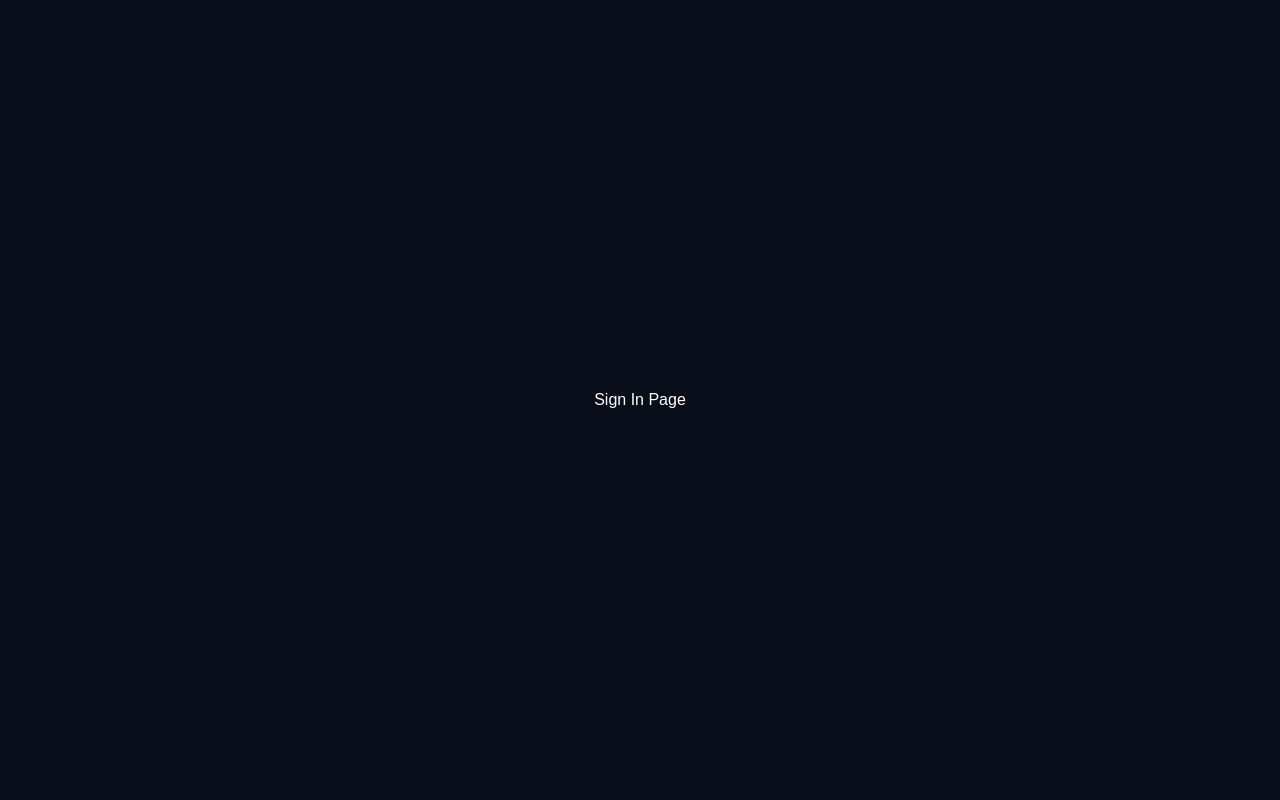
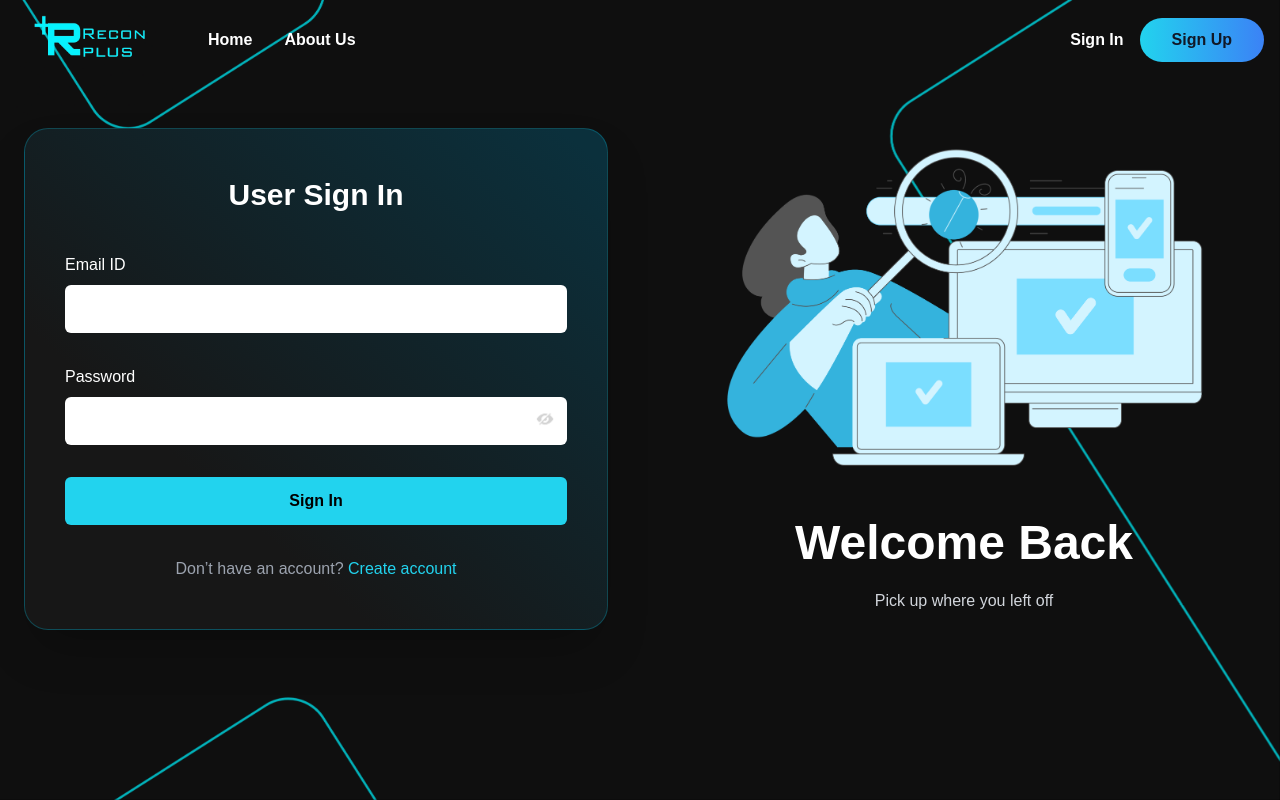
Before and after one commit to Girish312/ReconPlus, a React (Create React App) app: page /signin/1 in a window 1280 px wide. Built offline with nearby package versions, Linux system fonts and the light colour scheme.

Commit message:
final signin

```diff
--- a/src/App.js
+++ b/src/App.js
@@ -3,6 +3,7 @@ import LandingPage from "./pages/Landing";
 import RoleSelection from "./pages/RoleSelection";
 import Signup from "./pages/Signup";
 import SignupSuccess from "./pages/SignupSuccess";
+import Signin from "./pages/Signin";
 
 export default function App() {
   return (
@@ -14,7 +15,7 @@ export default function App() {
         {/* Temporary placeholder routes */}
         <Route path="/signup/:role" element={<Signup />} />
         <Route path="/signup-success" element={<SignupSuccess />} />
-        <Route path="/signin/:role" element={<div className="min-h-screen bg-[#0a0e1a] text-white flex items-center justify-center">Sign In Page</div>} />
+        <Route path="/signin/:role" element={<Signin />} />
       </Routes>
     </Router>
   );
--- a/src/pages/Signin.jsx
+++ b/src/pages/Signin.jsx
@@ -0,0 +1,147 @@
+import { useState } from "react";
+import { useNavigate, useParams } from "react-router-dom";
+import Navbar from "../components/Navbar";
+
+export default function Signin() {
+    const { role } = useParams();
+    const navigate = useNavigate();
+
+    const [showPassword, setShowPassword] = useState(false);
+    const [formData, setFormData] = useState({
+        email: "",
+        password: "",
+    });
+
+    const roleTitleMap = {
+        admin: "Admin",
+        analyst: "Analyst",
+        user: "User",
+    };
+
+    const handleChange = (e) => {
+        const { name, value } = e.target;
+        setFormData({
+            ...formData,
+            [name]: value,
+        });
+    };
+
+    const handleSubmit = (e) => {
+        e.preventDefault();
+
+        // Temporary: only navigation for now
+        console.log("Signin data:", { ...formData, role });
+
+        // Later → dashboard based on role
+        alert(`Signed in as ${role}`);
+    };
+
+    return (
+        <div
+            className="min-h-screen text-white bg-cover bg-no-repeat bg-fixed"
+            style={{
+                backgroundImage: "url('/images/backgrounds/signin-bg.png')",
+            }}
+        >
+            <Navbar />
+
+            <div className="pt-32 px-6 flex justify-center">
+                <div className="w-full max-w-7xl flex flex-col lg:flex-row items-center gap-16">
+
+                    {/* LEFT SECTION - FORM */}
+                    <div className="w-full lg:w-1/2">
+                        <div className="bg-[linear-gradient(41deg,#171717_30%,#0B303C_96%,#0B303C_100%)] border border-cyan-500/30 rounded-3xl px-10 py-12 shadow-2xl">
+
+                            <h2 className="text-3xl font-bold mb-10 text-center">
+                                {roleTitleMap[role] || "User"} Sign In
+                            </h2>
+
+                            <form onSubmit={handleSubmit} className="space-y-8">
+
+                                {/* Email */}
+                                <div>
+                                    <label className="block text-base mb-2">Email ID</label>
+                                    <input
+                                        type="email"
+                                        name="email"
+                                        value={formData.email}
+                                        onChange={handleChange}
+                                        className="w-full px-4 py-3 rounded-md bg-white text-black outline-none"
+                                        required
+                                    />
+                                </div>
+
+                                {/* Password */}
+                                <div>
+                                    <label className="block text-base mb-2">Password</label>
+                                    <div className="relative">
+                                        <input
+                                            type={showPassword ? "text" : "password"}
+                                            name="password"
+                                            value={formData.password}
+                                            onChange={handleChange}
+                                            className="w-full px-4 py-3 rounded-md bg-white text-black outline-none pr-12"
+                                            required
+                                        />
+                                        <button
+                                            type="button"
+                                            onClick={() => setShowPassword(!showPassword)}
+                                            className="absolute right-3 top-3 text-gray-500"
+                                        >
+                                            <img
+                                                src="/images/hide-pass.png"
+                                                alt="hidepass"
+                                                className="h-5 w-5"
+                                            />
+                                        </button>
+                                    </div>
+                                </div>
+
+                                {/* Sign In Button */}
+                                <button
+                                    type="submit"
+                                    className="w-full py-3 rounded-md bg-cyan-400 text-black font-semibold hover:bg-cyan-300 transition"
+                                >
+                                    Sign In
+                                </button>
+
+                                {/* Create Account */}
+                                <p className="text-center text-base text-gray-400 mt-6">
+                                    Don’t have an account?{" "}
+                                    <span
+                                        onClick={() =>
+                                            navigate("/select-role", {
+                                                state: { mode: "signup" },
+                                            })
+                                        }
+                                        className="text-cyan-400 cursor-pointer hover:underline"
+                                    >
+                                        Create account
+                                    </span>
+                                </p>
+                            </form>
+                        </div>
+                    </div>
+
+                    {/* RIGHT SECTION */}
+                    <div className="hidden lg:flex flex-col items-center w-1/2">
+                        <img
+                            src="/images/illustrations/welcome-illustration.png"
+                            alt="Welcome Back"
+                            className="w-[480px] mb-10"
+                        />
+
+                        <h1 className="text-5xl font-bold leading-tight mb-4 text-center">
+                            Welcome Back
+                        </h1>
+
+                        <p className="text-gray-300 max-w-md text-center">
+                            Pick up where you left off
+                        </p>
+                    </div>
+
+                </div>
+            </div>
+        </div>
+    );
+}
```
Also changed, not shown: public/images/SigninLogo.png (deleted), public/images/illustrations/welcome-illustration.png (added).
